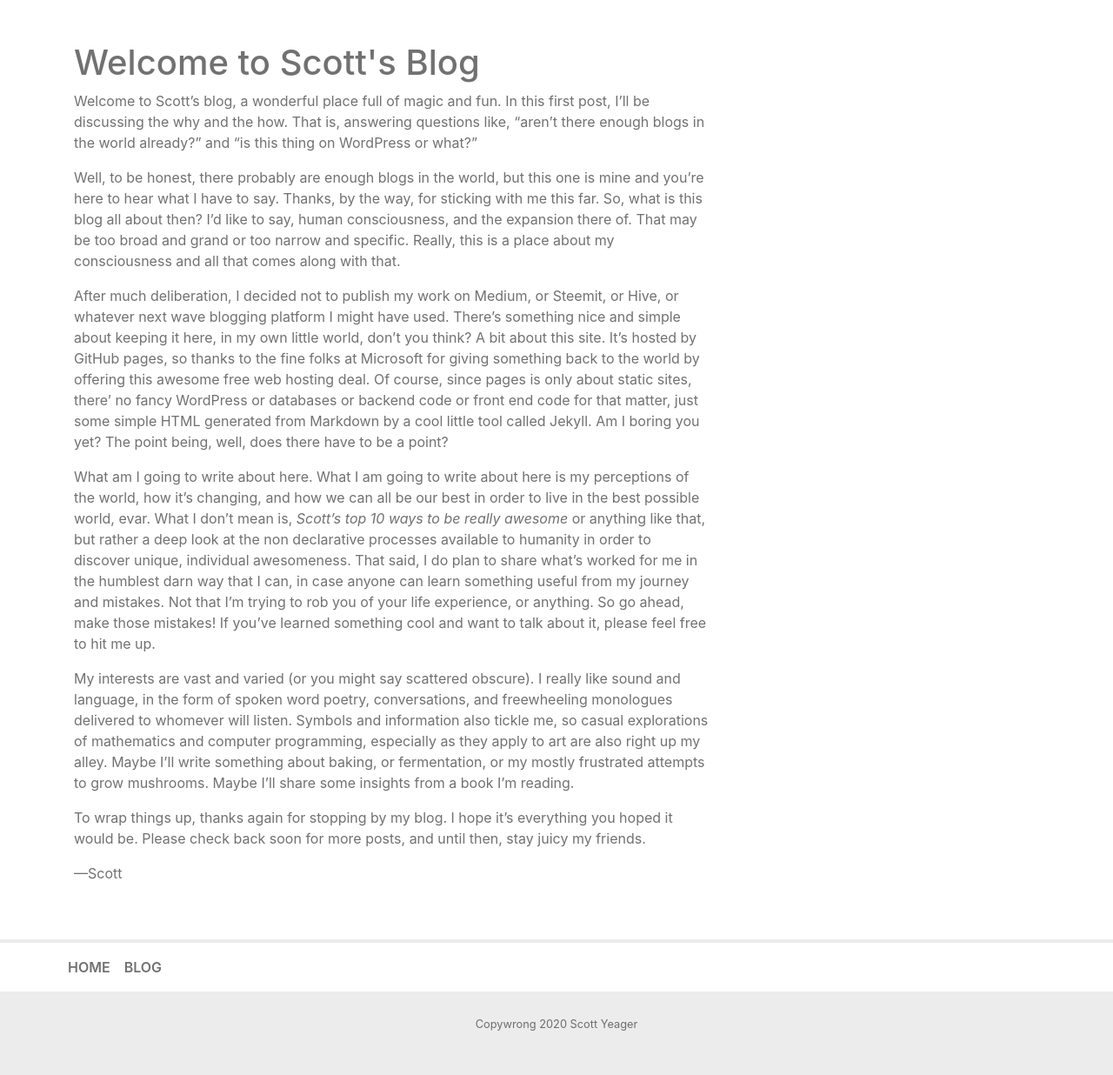
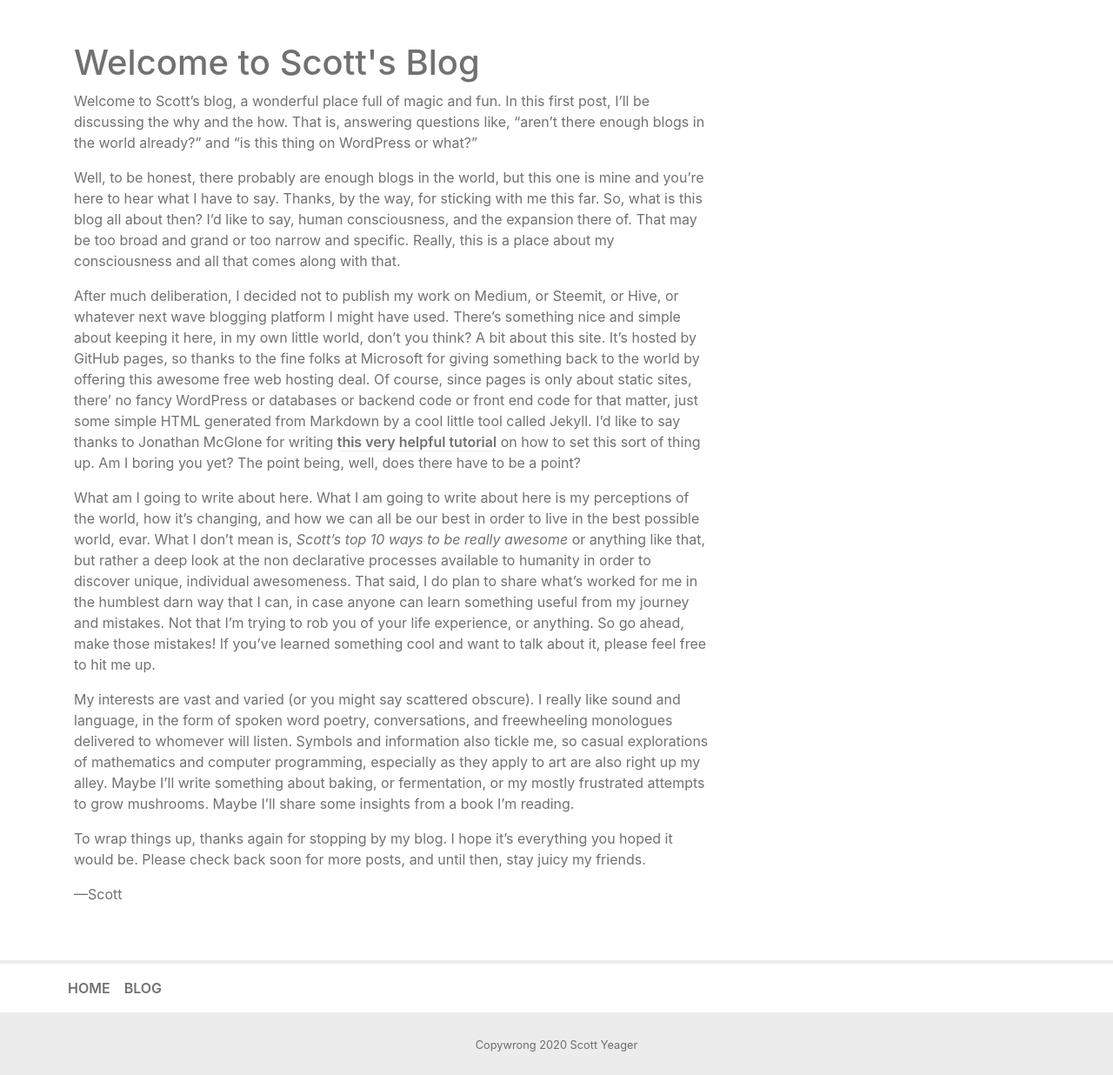
Before and after one commit to scottyeager/scottyeager.github.io, a Jekyll site: the page built from _posts/2020-01-04-welcome-to-scott's-blog.md, in a window 1280 px wide. Shown: the whole page at 87% size. Built offline with Jekyll 4.4.1, drawn with Linux system fonts in a browser that asks for light colours; nearby versions of some CDN libraries; before the commit the page ends 1212 px from its top, so only the background shows below that.

Commit message:
Update 2020-01-04-welcome-to-scott's-blog.md

```diff
--- a/_posts/2020-01-04-welcome-to-scott's-blog.md
+++ b/_posts/2020-01-04-welcome-to-scott's-blog.md
@@ -9,7 +9,7 @@ Welcome to Scott's blog, a wonderful place full of magic and fun. In this first
 
 Well, to be honest, there probably are enough blogs in the world, but this one is mine and you're here to hear what I have to say. Thanks, by the way, for sticking with me this far. So, what is this blog all about then? I'd like to say, human consciousness, and the expansion there of. That may be too broad and grand or too narrow and specific. Really, this is a place about my consciousness and all that comes along with that.
 
-After much deliberation, I decided not to publish my work on Medium, or Steemit, or Hive, or whatever next wave blogging platform I might have used. There's something nice and simple about keeping it here, in my own little world, don't you think? A bit about this site. It's hosted by GitHub pages, so thanks to the fine folks at Microsoft for giving something back to the world by offering this awesome free web hosting deal. Of course, since pages is only about static sites, there' no fancy WordPress or databases or backend code or front end code for that matter, just some simple HTML generated from Markdown by a cool little tool called Jekyll. Am I boring you yet? The point being, well, does there have to be a point?
+After much deliberation, I decided not to publish my work on Medium, or Steemit, or Hive, or whatever next wave blogging platform I might have used. There's something nice and simple about keeping it here, in my own little world, don't you think? A bit about this site. It's hosted by GitHub pages, so thanks to the fine folks at Microsoft for giving something back to the world by offering this awesome free web hosting deal. Of course, since pages is only about static sites, there' no fancy WordPress or databases or backend code or front end code for that matter, just some simple HTML generated from Markdown by a cool little tool called Jekyll. I'd like to say thanks to Jonathan McGlone for writing [this very helpful tutorial](http://jmcglone.com/guides/github-pages/) on how to set this sort of thing up. Am I boring you yet? The point being, well, does there have to be a point?
 
 What am I going to write about here. What I am going to write about here is my perceptions of the world, how it's changing, and how we can all be our best in order to live in the best possible world, evar. What I don't mean is, *Scott's top 10 ways to be really awesome* or anything like that, but rather a deep look at the non declarative processes available to humanity in order to discover unique, individual awesomeness. That said, I do plan to share what's worked for me in the humblest darn way that I can, in case anyone can learn something useful from my journey and mistakes. Not that I'm trying to rob you of your life experience, or anything. So go ahead, make those mistakes! If you've learned something cool and want to talk about it, please feel free to hit me up.
 
```
